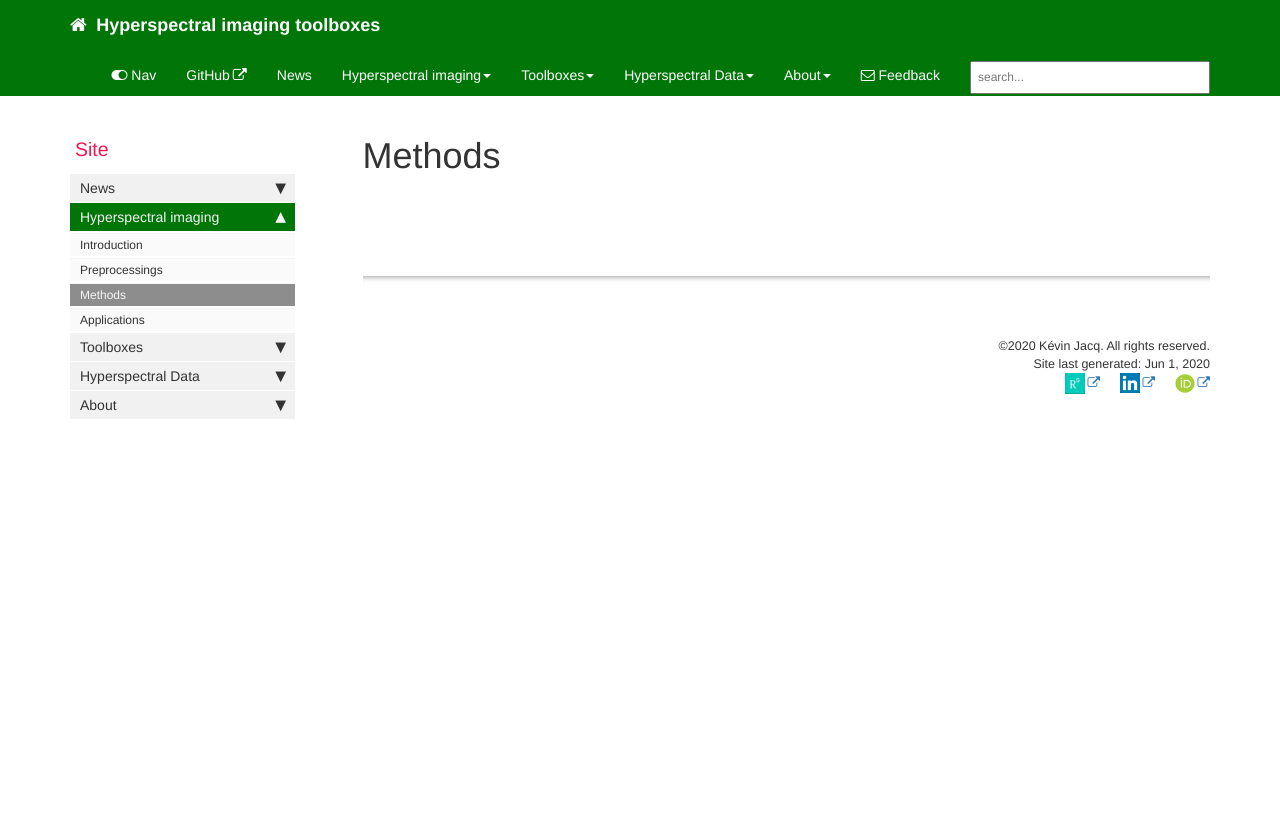
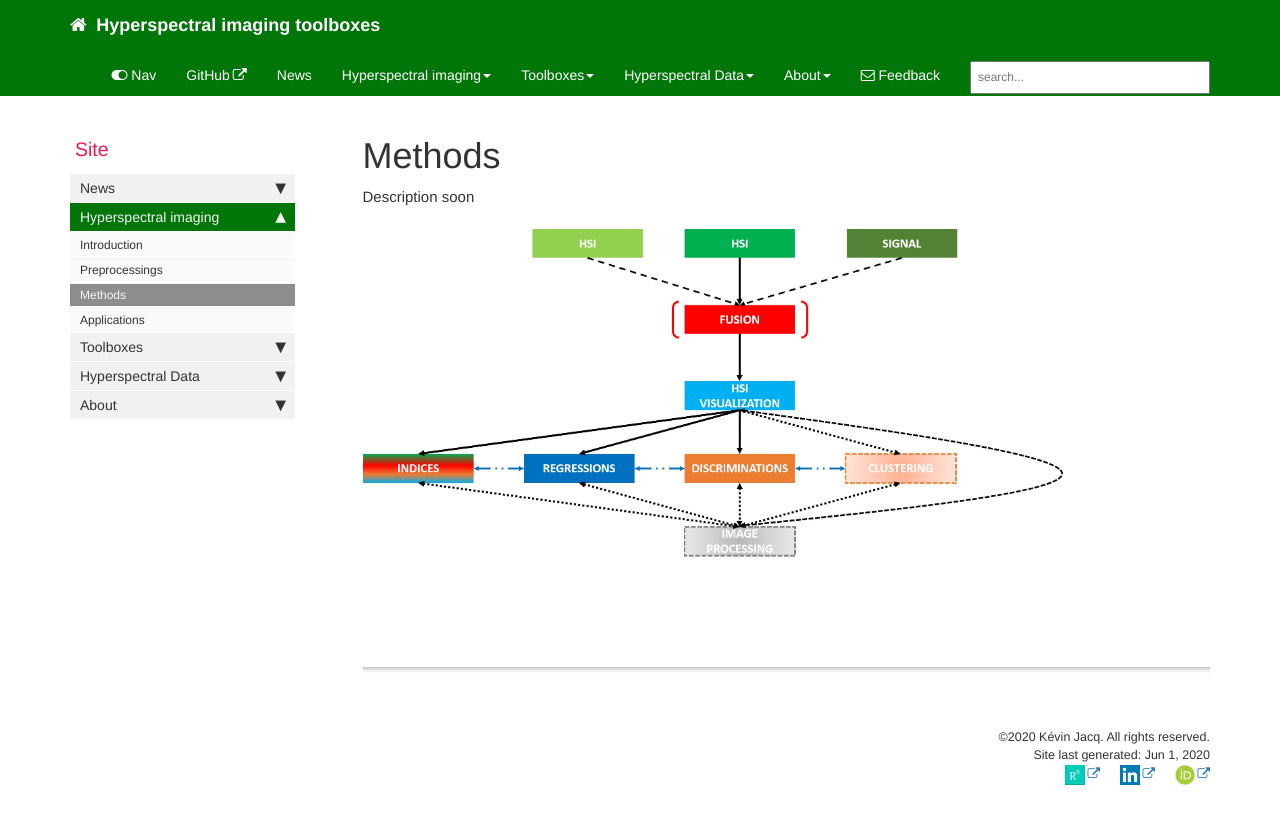
Before and after one commit to JacqKevin/JacqKevin.github.io, a Jekyll site: the page built from pages/Hyperspectral/Methods.md, in a window 1280 px wide. Shown: the top 824 px of the page. Built offline with Jekyll 4.4.1, drawn with Linux system fonts in a browser that asks for light colours; comment, search, counter and statistics services are not loaded.

Commit message:
Update Methods.md

```diff
--- a/pages/Hyperspectral/Methods.md
+++ b/pages/Hyperspectral/Methods.md
@@ -3,3 +3,7 @@ title: Methods
 description: Methods
 permalink: Methods_HSI.html
 ---
+
+Description soon
+
+![Worflow](/images/Worflow.jpg)
```
